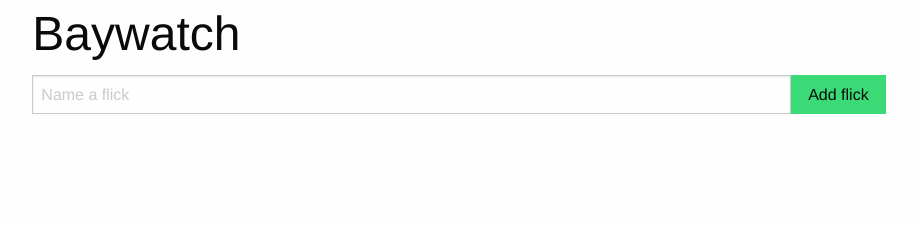
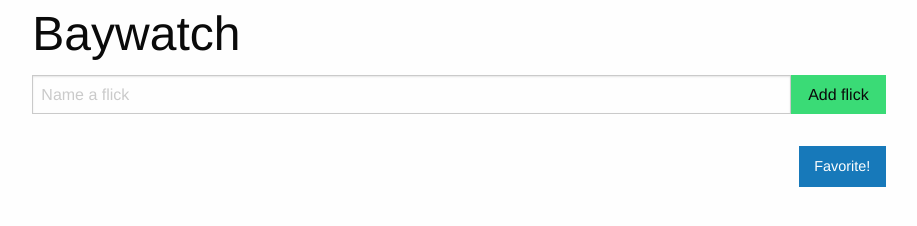
Before and after one commit to SerePate/baywatch, a plain HTML site: page index.html in a window 1280 px wide. Shown: the whole page, without its empty margins (181-1098 px from the left). Drawn offline with nearby package versions, Linux system fonts and the light colour scheme.

Commit message:
modified the favorite button.

```diff
--- a/app.js
+++ b/app.js
@@ -36,6 +36,15 @@ const app = {
 
     this.max ++
   },
+
+  favButton(){
+      const favorite = document.createElement('fav-flick-button')
+      favorite.document.addEventListener('')
+
+
+
+
+  }
 }
 
 
--- a/index.html
+++ b/index.html
@@ -29,6 +29,7 @@
                 Add flick
               </button>
             </div>
+
           </div>
         </form>
       </div>
@@ -37,8 +38,23 @@
     <div class="grid-x">
       <div class="medium-8 medium-offset-2 cell">
         <ul id="flick-list"></ul>
+        <div class="fav-flick-button">
+            <button
+                class="fav button"
+                type="fav"
+            >
+            Favorite!
+            </button>
+            <style>
+                .fav-flick-button {
+                  float:right;
+                }
+            </style>
+        </div>
       </div>
+
     </div>
+
 
     <script src="app.js"></script>
   </body>
```
